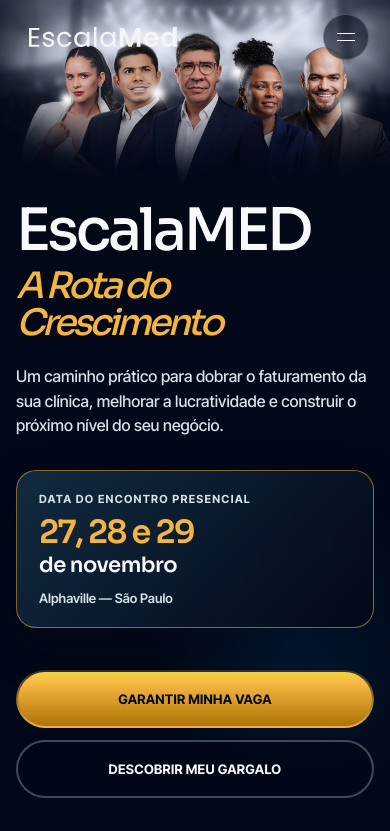
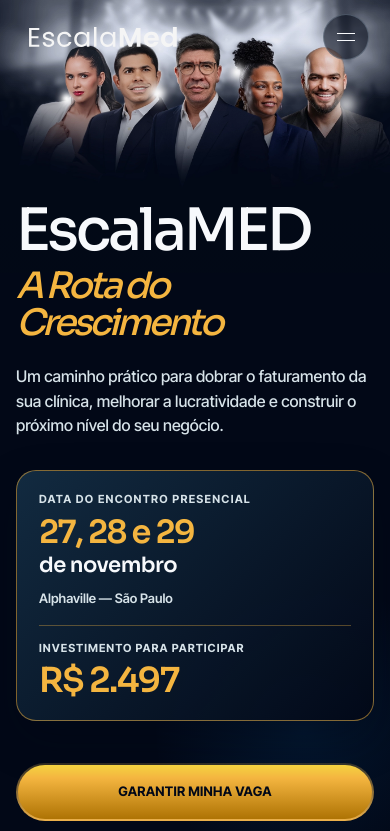
Before and after one commit to x5med/EscalaMed, a Next.js app: page / in a window 390 px wide. Shown: the top 831 px of the page. Built offline with nearby package versions, Linux system fonts and the light colour scheme.

Commit message:
feat: highlight event investment

```diff
--- a/content/v2.ts
+++ b/content/v2.ts
@@ -50,6 +50,10 @@
             <strong>27, 28 e 29</strong>
             <span class="hero-date-month">de novembro</span>
             <span class="hero-date-location">Alphaville — São Paulo</span>
+            <div class="hero-investment">
+              <span>Investimento para participar</span>
+              <strong>R$ 2.497</strong>
+            </div>
           </div>
           <div class="hero-actions" aria-label="Ações principais">
             <a class="button" href="https://formulario-escalamed.x5med.com.br/">Garantir minha vaga</a>
@@ -497,6 +501,7 @@
           <p>Caso o seu perfil seja aprovado, você receberá um convite exclusivo e intransferível para ter acesso à oportunidade.</p>
           <p>Buscamos pessoas comprometidas e dispostas a aproveitar ao máximo esse privilégio.</p>
           <div class="application-capacity"><span>100</span><p>cadeiras presenciais<br>em Alphaville</p></div>
+          <div class="application-investment"><span>Investimento para participar</span><strong>R$ 2.497</strong></div>
           <a class="button button-wide" href="https://formulario-escalamed.x5med.com.br/">Garantir minha vaga</a>
         </aside>
       </div>
--- a/styles/v2.css
+++ b/styles/v2.css
@@ -136,9 +136,12 @@
 .hero-side { display: flex; width: 320px; flex-direction: column; gap: 20px; }
 .hero-date { display: flex; padding: 20px 22px 18px; flex-direction: column; align-items: flex-start; border: 1px solid rgba(244,181,64,.52); border-radius: 20px; background: linear-gradient(135deg, rgba(19,45,67,.94), rgba(2,8,23,.92)); box-shadow: 0 18px 44px rgba(2,8,23,.32); }
 .hero-date-label { color: #d7e3e9; font-size: .7rem; font-weight: 700; letter-spacing: .11em; text-transform: uppercase; }
-.hero-date strong { margin-top: 5px; color: var(--gold); font-family: var(--display); font-size: 2rem; font-weight: 600; letter-spacing: -.045em; line-height: 1.18; white-space: nowrap; }
+.hero-date > strong { margin-top: 5px; color: var(--gold); font-family: var(--display); font-size: 2rem; font-weight: 600; letter-spacing: -.045em; line-height: 1.18; white-space: nowrap; }
 .hero-date-month { color: var(--white); font-family: var(--display); font-size: 1.32rem; font-weight: 600; letter-spacing: -.025em; line-height: 1.25; }
 .hero-date-location { margin-top: 10px; color: #d7e3e9; font-size: .82rem; font-weight: 600; }
+.hero-investment { display: flex; width: 100%; margin-top: 16px; padding-top: 14px; flex-direction: column; border-top: 1px solid rgba(244,181,64,.34); }
+.hero-investment span { color: #d7e3e9; font-size: .7rem; font-weight: 700; letter-spacing: .09em; text-transform: uppercase; }
+.hero-investment strong { margin-top: 3px; color: var(--gold); font-family: var(--display); font-size: 2.15rem; font-weight: 600; letter-spacing: -.045em; line-height: 1.18; white-space: nowrap; }
 .hero-actions { display: flex; padding-bottom: 8px; flex-direction: column; gap: 12px; }
 .hero-actions .button { min-width: 230px; }
 .scroll-cue { position: absolute; z-index: 3; right: 34px; bottom: 24px; display: flex; align-items: center; gap: 14px; color: var(--muted); font-size: .68rem; font-weight: 700; letter-spacing: .1em; text-transform: uppercase; }
@@ -461,6 +464,9 @@
 .application-capacity { display: flex; margin: 34px 0; padding: 22px 0; align-items: center; gap: 18px; border-top: 1px solid rgba(244,181,64,.26); border-bottom: 1px solid rgba(244,181,64,.26); }
 .application-capacity > span { color: var(--gold); font-family: var(--display); font-size: clamp(3.6rem, 5vw, 5.3rem); line-height: .8; }
 .application-capacity p { margin: 0; color: #a8bdc8; font-size: .72rem; font-weight: 700; letter-spacing: .08em; line-height: 1.5; text-transform: uppercase; }
+.application-investment { display: flex; margin: -8px 0 30px; align-items: center; justify-content: space-between; gap: 16px; }
+.application-investment span { max-width: 130px; color: #dce6eb; font-size: .72rem; font-weight: 700; letter-spacing: .08em; line-height: 1.35; text-transform: uppercase; }
+.application-investment strong { color: var(--gold); font-family: var(--display); font-size: clamp(1.8rem, 2.4vw, 2.35rem); font-weight: 600; letter-spacing: -.045em; white-space: nowrap; }
 .button-wide { width: 100%; }
 .site-footer { padding: 42px 0; border-top: 1px solid var(--line); background: var(--ink); }
 .footer-inner { display: flex; align-items: center; justify-content: space-between; gap: 30px; color: var(--muted); font-size: .72rem; }
```
